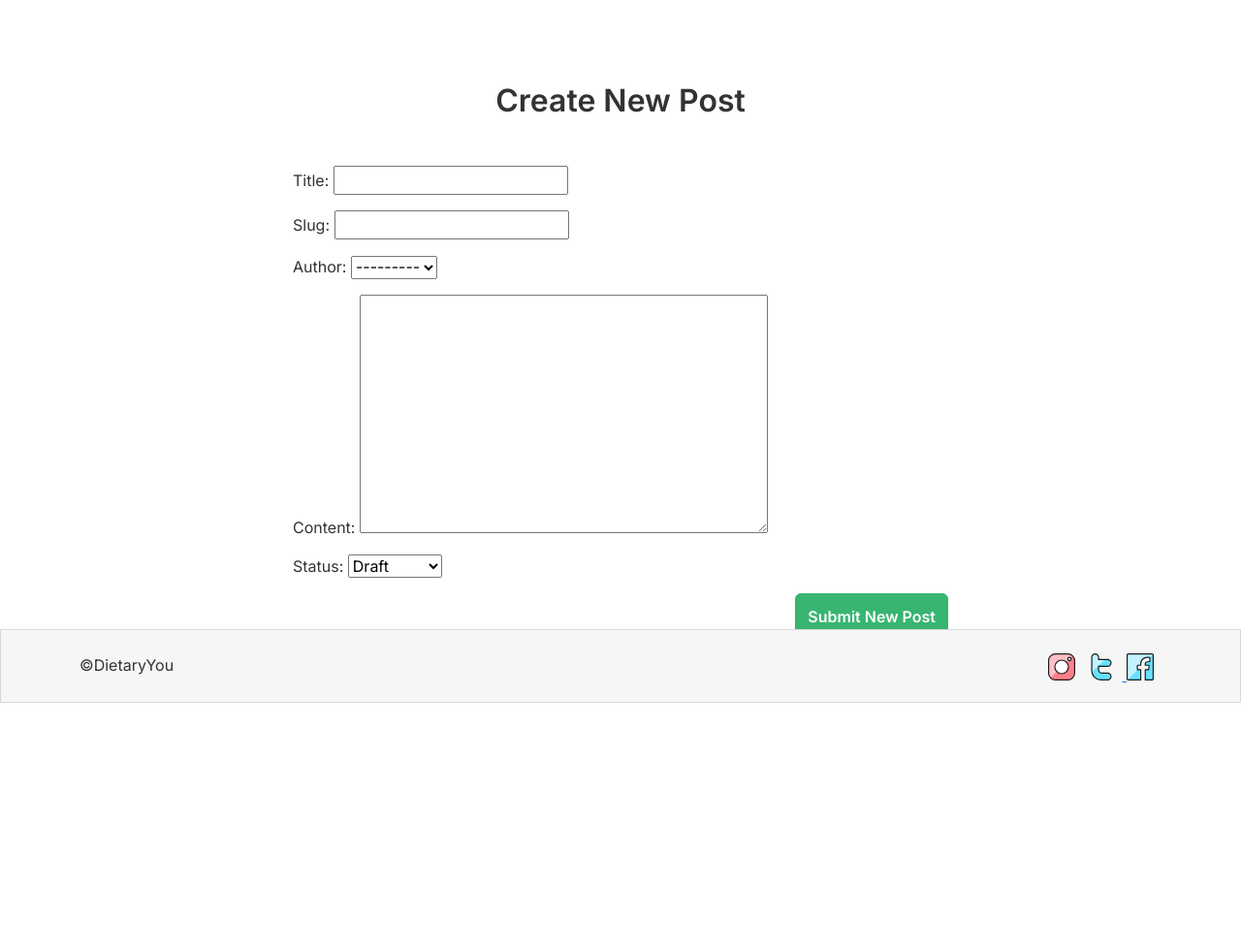
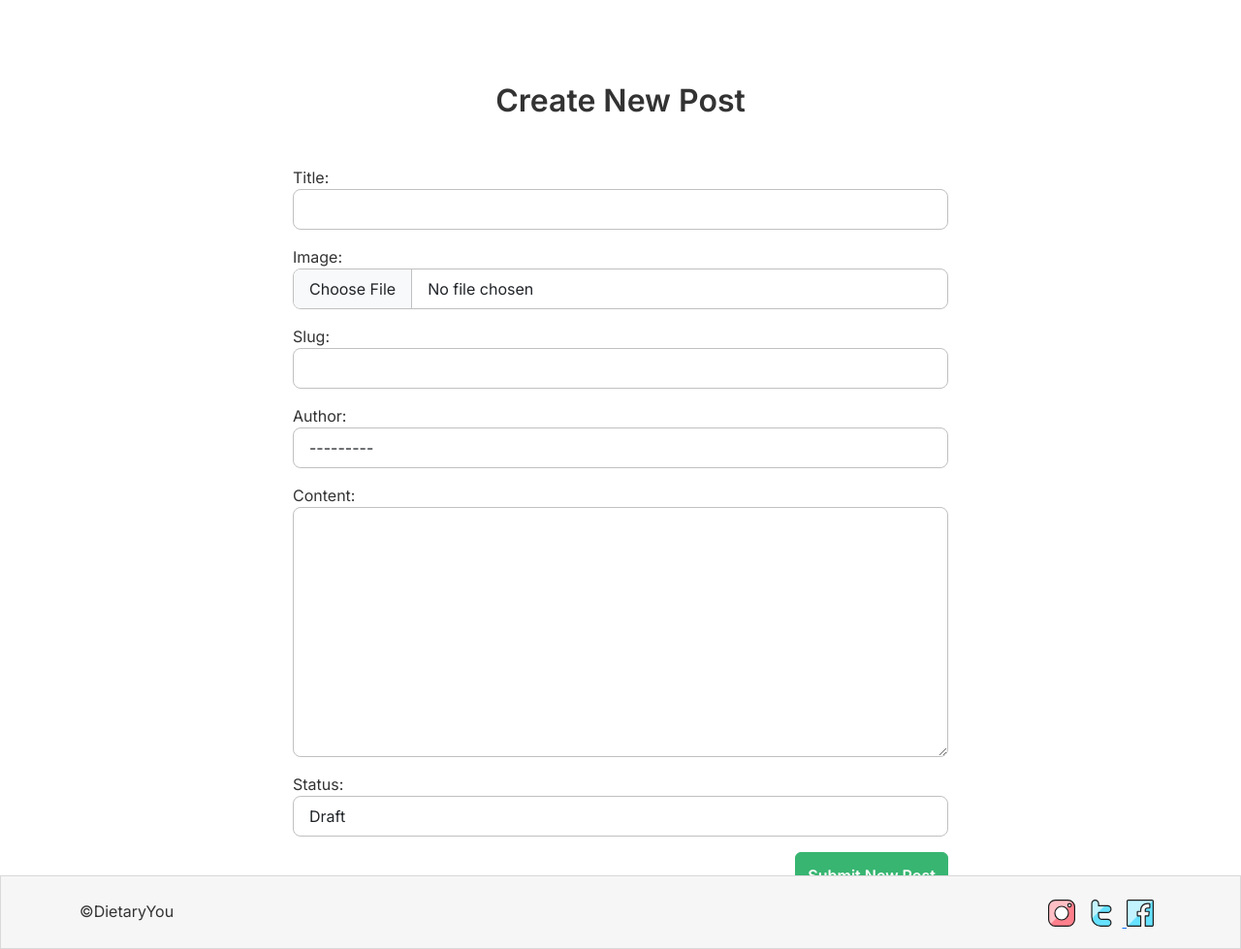
Before and after one commit to dev-timm/DietaryYou, a Django app: page /new_post in a window 1280 px wide. Shown: the part 75-1054 px from the top of the page at 97% size. Before the commit the page ends 800 px from the top, so only its background shows below. Run offline with Django 3.2, Linux system fonts and the light colour scheme; the visitor is signed in with stand-in values (Sample User, id 1); data comes from the database, SQL or seed files in the repository.

Commit message:
add new class to style add_post form

```diff
--- a/blog/forms.py
+++ b/blog/forms.py
@@ -1,5 +1,19 @@
-from .models import Comment
+from .models import Post, Comment
 from django import forms
+
+
+class PostForm(forms.ModelForm):
+    class Meta:
+        model = Post
+        fields = ('title', 'featured_image', 'slug', 'author', 'content', 'status')
+        widgets = {
+            'title': forms.TextInput(attrs={'class': 'form-control form-control-lg'}),
+            'slug': forms.TextInput(attrs={'class': 'form-control form-control-lg'}),
+            'featured_image': forms.FileInput(attrs={'class': 'form-control form-control-lg'}),
+            'author': forms.Select(attrs={'class': 'form-control form-control-lg'}),
+            'content': forms.Textarea(attrs={'class': 'form-control form-control-lg'}),
+            'status': forms.Select(attrs={'class': 'form-control form-control-lg'}),
+        }
 
 
 class CommentForm(forms.ModelForm):
--- a/blog/views.py
+++ b/blog/views.py
@@ -2,7 +2,7 @@ from django.shortcuts import render, get_object_or_404, reverse
 from django.views import generic, View
 from django.http import HttpResponseRedirect
 from .models import Post
-from .forms import CommentForm
+from .forms import PostForm, CommentForm
 
 
 class PostList(generic.ListView):
@@ -14,8 +14,8 @@ class PostList(generic.ListView):
 class AddPost(generic.CreateView):
 
     model = Post
+    form_class = PostForm
     template_name = 'add_post.html'
-    fields = ('title', 'slug', 'author', 'content', 'status')
 
 
 class PostDetail(View):
--- a/static/css/style.css
+++ b/static/css/style.css
@@ -33,6 +33,34 @@ h3 {
 /* STYLES */
 
 /* COMPONENTS */
+
+.form-control {
+    border: 1px solid #C0C0C0;
+    border-radius: 8px;
+    font-size: 1rem;
+}
+
+.form-control:hover {
+    border-color: #37B571;
+}
+
+.form-control:focus {
+    box-shadow: inset 0 1px 1px rgba(62, 169, 87, 0.075), 0 0 8px rgba(62, 169, 87, 0.6);
+}
+
+.form-check-input {
+    border: 1px solid #C0C0C0;
+    border-radius: 8px;
+    font-size: 1rem;
+}
+
+.form-check-input:hover {
+    border-color: #37B571;
+}
+
+.form-check-input:focus {
+    box-shadow: inset 0 1px 1px rgba(62, 169, 87, 0.075), 0 0 8px rgba(62, 169, 87, 0.6);
+}
 
 .btn-outline-primary {
     background-color: #F9FFFC;
--- a/templates/add_post.html
+++ b/templates/add_post.html
@@ -5,14 +5,16 @@
 <div class="container max-article-width">
     {% if user.is_authenticated %}
     <h3 class="text-center">Create New Post</h3>
-
-    <form method="POST" class="post-form">
-        {% csrf_token %}
-        {{ form.as_p }}
-        <button class="btn btn-primary float-end">Submit New Post</button>
-    </form>
+    <div class="mb-3">
+        <form method="POST" class="post-form">
+            {% csrf_token %}
+            {{ form.as_p }}
+            <button class="btn btn-primary float-end">Submit New Post</button>
+        </form>
+    </div>
     {% else %}
-    <p>to create a post please <a href="{% url 'account_signup' %}">register</a> or <a href="{% url 'account_login' %}">log in</a> if you already have an account!</p>
+    <p>to create a post please <a href="{% url 'account_signup' %}">register</a> or <a
+            href="{% url 'account_login' %}">log in</a> if you already have an account!</p>
     {% endif %}
 </div>
 {%endblock%}
```
